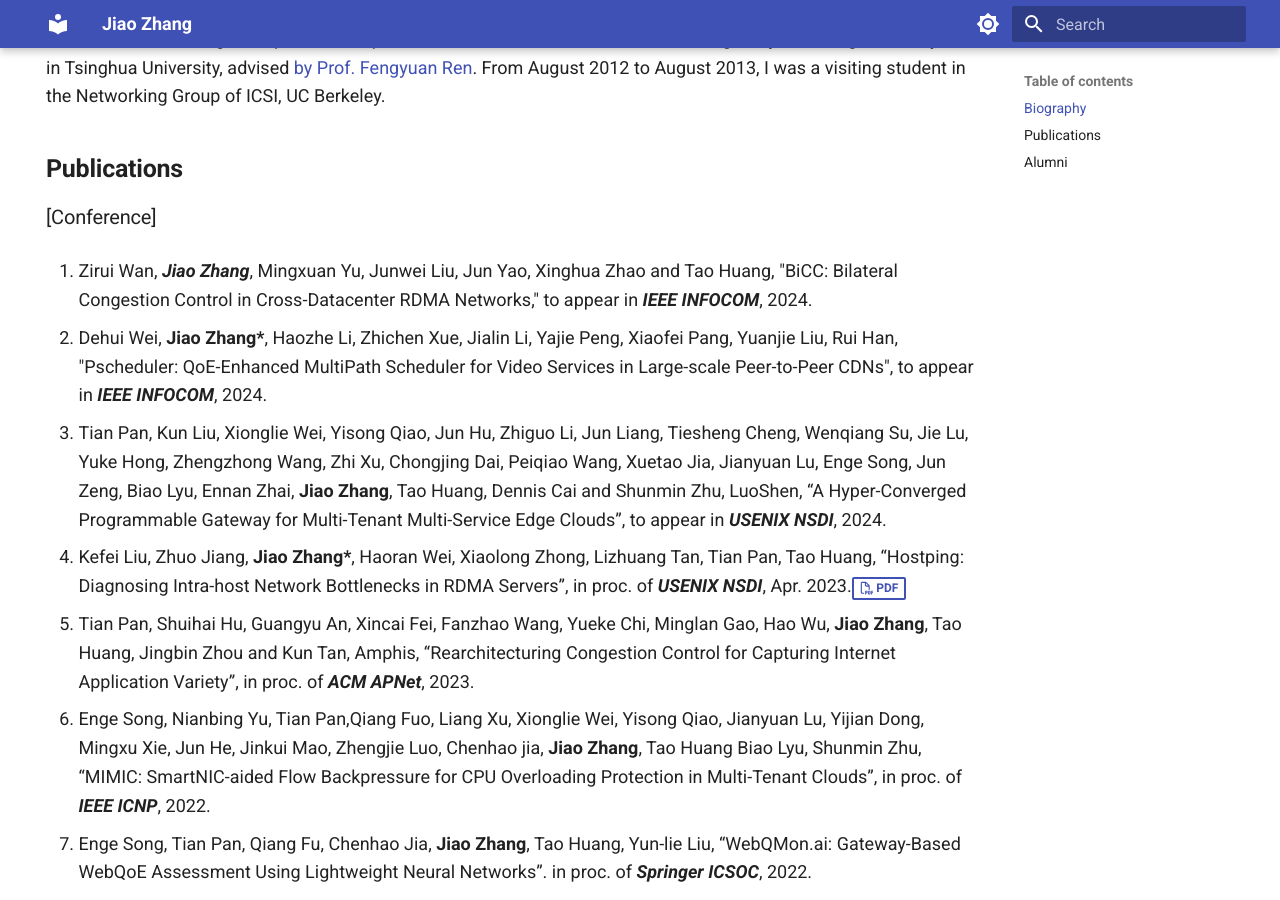
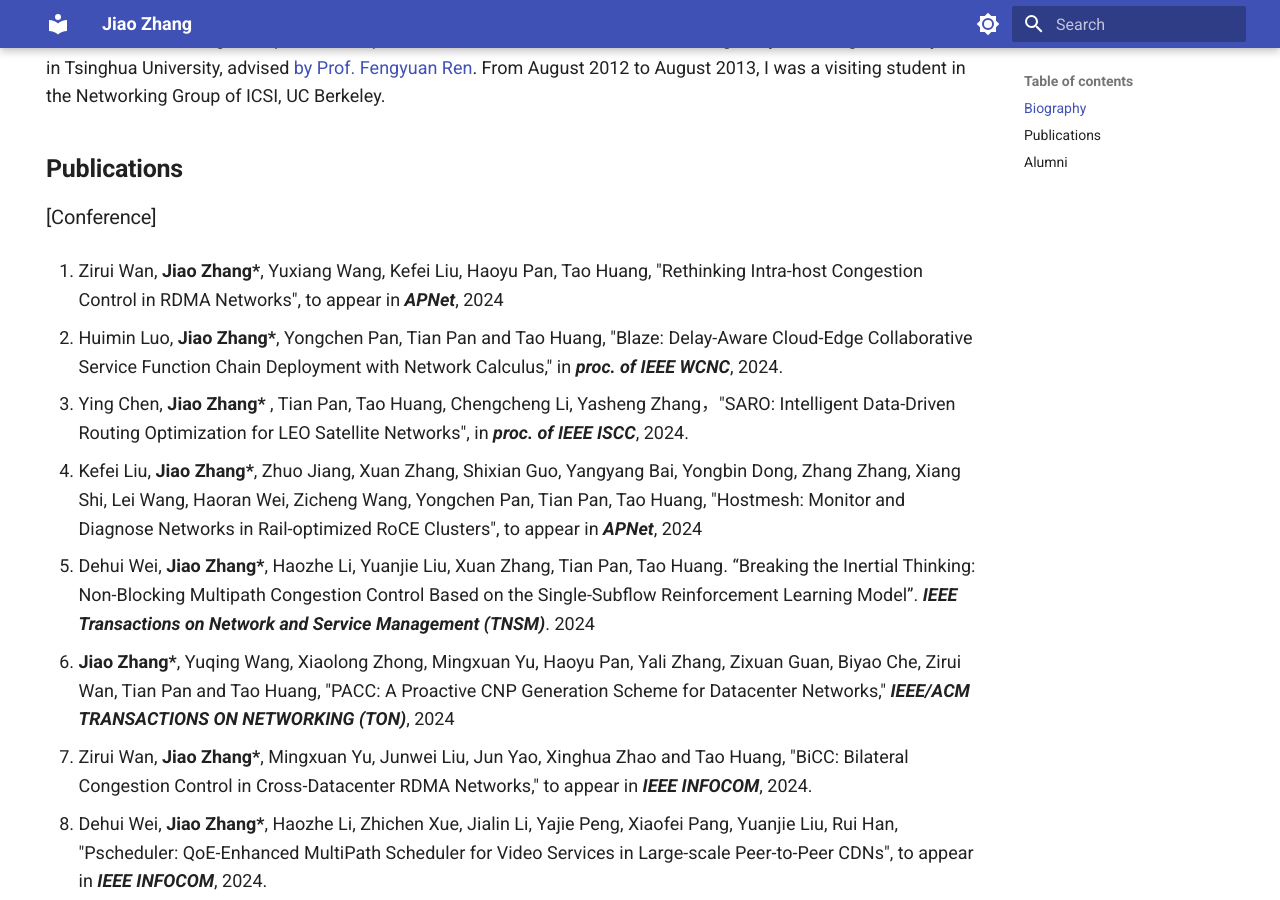
Before and after one commit to HaoHaoXueXiHxy/test, an MkDocs documentation site: the page built from docs/index.md, in a window 1280 px wide and 900 px high, scrolled down 498 px. Built offline with MkDocs 1.6.1 and Material for MkDocs 9.7.7, drawn with Linux system fonts in a browser that asks for light colours.

Commit message:
添加了6篇

```diff
--- a/docs/index.md
+++ b/docs/index.md
@@ -21,85 +21,97 @@ I am now a Professor at the School of Information and Communication Engineering,
 ### [Conference]
 <font size=4>
 
-1.     Zirui Wan, __*Jiao Zhang*__, Mingxuan Yu, Junwei Liu, Jun Yao, Xinghua Zhao and Tao Huang, "BiCC: Bilateral Congestion Control in Cross-Datacenter RDMA Networks," to appear in ___IEEE INFOCOM___, 2024.
+1.     Zirui Wan, __Jiao Zhang*__, Yuxiang Wang, Kefei Liu, Haoyu Pan, Tao Huang, "Rethinking Intra-host Congestion Control in RDMA Networks", to appear in ___APNet___, 2024
 
-2.     Dehui Wei, __Jiao Zhang*__, Haozhe Li, Zhichen Xue, Jialin Li, Yajie Peng, Xiaofei Pang, Yuanjie Liu, Rui Han, "Pscheduler: QoE-Enhanced MultiPath Scheduler for Video Services in Large-scale Peer-to-Peer CDNs", to appear in ___IEEE INFOCOM___, 2024.
+2.     Huimin Luo, __Jiao Zhang*__, Yongchen Pan, Tian Pan  and Tao Huang, "Blaze: Delay-Aware Cloud-Edge Collaborative Service Function Chain Deployment with Network Calculus," in ___proc. of IEEE WCNC___, 2024.
 
-3.     Tian Pan, Kun Liu, Xionglie Wei, Yisong Qiao, Jun Hu, Zhiguo Li, Jun Liang, Tiesheng Cheng, Wenqiang Su, Jie Lu, Yuke Hong, Zhengzhong Wang, Zhi Xu, Chongjing Dai, Peiqiao Wang, Xuetao Jia, Jianyuan Lu, Enge Song, Jun Zeng, Biao Lyu, Ennan Zhai, __Jiao Zhang__, Tao Huang, Dennis Cai and Shunmin Zhu, LuoShen, “A Hyper-Converged Programmable Gateway for Multi-Tenant Multi-Service Edge Clouds”, to appear in ___USENIX NSDI___, 2024.
+3.     Ying Chen, __Jiao Zhang*__ , Tian Pan, Tao Huang, Chengcheng Li, Yasheng Zhang，"SARO: Intelligent Data-Driven Routing Optimization for LEO Satellite Networks", in ___proc. of IEEE ISCC___, 2024.
 
-4.     Kefei Liu, Zhuo Jiang, __Jiao Zhang*__, Haoran Wei, Xiaolong Zhong, Lizhuang Tan, Tian Pan, Tao Huang, “Hostping: Diagnosing Intra-host Network Bottlenecks in RDMA Servers”, in proc. of ___USENIX NSDI___, Apr. 2023.[:fontawesome-regular-file-pdf: PDF](https://jiao-bupt.github.io/papers/Hostping_NSDI.pdf){.md-button}
+4.     Kefei Liu, __Jiao Zhang*__, Zhuo Jiang, Xuan Zhang, Shixian Guo, Yangyang Bai, Yongbin Dong, Zhang Zhang, Xiang Shi, Lei Wang, Haoran Wei, Zicheng Wang, Yongchen Pan, Tian Pan, Tao Huang, "Hostmesh: Monitor and Diagnose Networks in Rail-optimized RoCE Clusters", to appear in ___APNet___, 2024
 
-5.     Tian Pan, Shuihai Hu, Guangyu An, Xincai Fei, Fanzhao Wang, Yueke Chi, Minglan Gao, Hao Wu, __Jiao Zhang__, Tao Huang, Jingbin Zhou and Kun Tan, Amphis, “Rearchitecturing Congestion Control for Capturing Internet Application Variety”, in proc. of ___ACM APNet___, 2023.
+5.     Dehui Wei, __Jiao Zhang*__, Haozhe Li, Yuanjie Liu, Xuan Zhang, Tian Pan, Tao Huang. “Breaking the Inertial Thinking: Non-Blocking Multipath Congestion Control Based on the Single-Subflow Reinforcement Learning Model”. ___IEEE Transactions on Network and Service Management (TNSM)___. 2024
 
-6.     Enge Song, Nianbing Yu, Tian Pan,Qiang Fuo, Liang Xu, Xionglie Wei, Yisong Qiao, Jianyuan Lu, Yijian Dong, Mingxu Xie, Jun He, Jinkui Mao, Zhengjie Luo, Chenhao jia, __Jiao Zhang__, Tao Huang Biao Lyu, Shunmin Zhu, “MIMIC: SmartNIC-aided Flow Backpressure for CPU Overloading Protection in Multi-Tenant Clouds”, in proc. of ___IEEE ICNP___, 2022.
+6.     __Jiao Zhang*__, Yuqing Wang, Xiaolong Zhong, Mingxuan Yu, Haoyu Pan, Yali Zhang, Zixuan Guan, Biyao Che, Zirui Wan, Tian Pan and Tao Huang, "PACC: A Proactive CNP Generation Scheme for Datacenter Networks," ___IEEE/ACM TRANSACTIONS ON NETWORKING (TON)___, 2024
 
-7.     Enge Song, Tian Pan, Qiang Fu, Chenhao Jia, __Jiao Zhang__, Tao Huang, Yun-lie Liu, “WebQMon.ai: Gateway-Based WebQoE Assessment Using Lightweight Neural Networks”. in proc. of ___Springer ICSOC___, 2022.
+7.     Zirui Wan, __Jiao Zhang*__, Mingxuan Yu, Junwei Liu, Jun Yao, Xinghua Zhao and Tao Huang, "BiCC: Bilateral Congestion Control in Cross-Datacenter RDMA Networks," to appear in ___IEEE INFOCOM___, 2024.
 
-8.     Xiaolong Zhong, __Jiao Zhang*__, Yali Zhang, Zixuan Guan, Zirui Wan, “PACC: Proactive and Accurate Congestion Feedback for RDMA Congestion Control”, in proc. of ___IEEE INFOCOM___, 2022. [:fontawesome-regular-file-pdf: PDF](https://jiao-bupt.github.io/papers/2022_PACC_INFOCOM.pdf){.md-button}
+8.     Dehui Wei, __Jiao Zhang*__, Haozhe Li, Zhichen Xue, Jialin Li, Yajie Peng, Xiaofei Pang, Yuanjie Liu, Rui Han, "Pscheduler: QoE-Enhanced MultiPath Scheduler for Video Services in Large-scale Peer-to-Peer CDNs", to appear in ___IEEE INFOCOM___, 2024.
 
-9.     __Jiao Zhang__, Shi Jiaming, Zhong Xiaolong, Wan Zirui, Tian Yu, Pan Tian, Huang Tao, “Receiver-Driven RDMA Congestion Control by Differentiating Congestion Types in Datacenter Networks”. In proc. of ___IEEE ICNP___, 2021.
+9.     Tian Pan, Kun Liu, Xionglie Wei, Yisong Qiao, Jun Hu, Zhiguo Li, Jun Liang, Tiesheng Cheng, Wenqiang Su, Jie Lu, Yuke Hong, Zhengzhong Wang, Zhi Xu, Chongjing Dai, Peiqiao Wang, Xuetao Jia, Jianyuan Lu, Enge Song, Jun Zeng, Biao Lyu, Ennan Zhai, __Jiao Zhang__, Tao Huang, Dennis Cai and Shunmin Zhu, LuoShen, “A Hyper-Converged Programmable Gateway for Multi-Tenant Multi-Service Edge Clouds”, to appear in ___USENIX NSDI___, 2024.
 
-10.  __Jiao Zhang__, Gao Yuxuan, Wen Shubo, Pan Tian, Huang Tao, “Loom: Switch-based Cloud Load Balancer with Compressed States”. In proc. of ___IEEE ICNP___, 2021.
+10.     Kefei Liu, Zhuo Jiang, __Jiao Zhang*__, Haoran Wei, Xiaolong Zhong, Lizhuang Tan, Tian Pan, Tao Huang, “Hostping: Diagnosing Intra-host Network Bottlenecks in RDMA Servers”, in proc. of ___USENIX NSDI___, Apr. 2023.[:fontawesome-regular-file-pdf: PDF](https://jiao-bupt.github.io/papers/Hostping_NSDI.pdf){.md-button}
 
-11.  Tian Pan, Nianbing Yu, Chenhao Jia, Jianwen Pi, Liang Xu, Yisong Qiao, Zhiguo Li, Kun Liu, Jie Lu, Jianyuan Lu, Enge Song, __Jiao Zhang__, Tao Huang and Shunmin Zhu, Sailfish, “Accelerating Cloud-Scale Multi-Tenant Multi-Service Gateways with Programmable Switches”, in proc. of ___ACM SIGCOMM___, 2021.
+11.     Tian Pan, Shuihai Hu, Guangyu An, Xincai Fei, Fanzhao Wang, Yueke Chi, Minglan Gao, Hao Wu, __Jiao Zhang__, Tao Huang, Jingbin Zhou and Kun Tan, Amphis, “Rearchitecturing Congestion Control for Capturing Internet Application Variety”, in proc. of ___ACM APNet___, 2023.
 
-12.  Pan T, Lin X, Song H, Song E, Bian Z, Li H, __Jiao Zhang__, Li F, Huang T, Jia C, Liu B, “INT-probe: Lightweight In-band Network-Wide Telemetry with Stationary Probes”. In proc. of ___IEEE ICDCS___, 2021.
+12.     Enge Song, Nianbing Yu, Tian Pan,Qiang Fuo, Liang Xu, Xionglie Wei, Yisong Qiao, Jianyuan Lu, Yijian Dong, Mingxu Xie, Jun He, Jinkui Mao, Zhengjie Luo, Chenhao jia, __Jiao Zhang__, Tao Huang Biao Lyu, Shunmin Zhu, “MIMIC: SmartNIC-aided Flow Backpressure for CPU Overloading Protection in Multi-Tenant Clouds”, in proc. of ___IEEE ICNP___, 2022.
 
-13.  __Jiao Zhang__, Yali Zhang, Zixuan Guan, Zirui Wan, Yinben Xia, Tian Pan, Tao Huang, Dezhi Tang, Yun Lin, “HierCC: Hierarchical RDMA Congestion Control”, in proc. of ___ACM APNet___, 2021.
+13.     Enge Song, Tian Pan, Qiang Fu, Chenhao Jia, __Jiao Zhang__, Tao Huang, Yun-lie Liu, “WebQMon.ai: Gateway-Based WebQoE Assessment Using Lightweight Neural Networks”. in proc. of ___Springer ICSOC___, 2022.
 
-14.  Song, E., Pan, T., Jia, C., Cao, W., __Zhang, J.__, Huang, T. and Liu, Y., “INT-label: Lightweight In-band Network-Wide Telemetry via Interval-based Distributed Labelling”, in proc. of ___IEEE INFOCOM___, 2021.
+14.     Xiaolong Zhong, __Jiao Zhang*__, Yali Zhang, Zixuan Guan, Zirui Wan, “PACC: Proactive and Accurate Congestion Feedback for RDMA Congestion Control”, in proc. of ___IEEE INFOCOM___, 2022. [:fontawesome-regular-file-pdf: PDF](https://jiao-bupt.github.io/papers/2022_PACC_INFOCOM.pdf){.md-button}
 
-15.  Song, Enge, Tian Pan, Chenhao Jia, Wendi Cao, __Jiao Zhang__, Tao Huang, and Yunjie Liu, "Int-filter: Mitigating data collection overhead for high-resolution in-band network telemetry." In proc. of ___IEEE GLOBECOM___, 2020.
+15.     __Jiao Zhang__, Shi Jiaming, Zhong Xiaolong, Wan Zirui, Tian Yu, Pan Tian, Huang Tao, “Receiver-Driven RDMA Congestion Control by Differentiating Congestion Types in Datacenter Networks”. In proc. of ___IEEE ICNP___, 2021.
 
-16.  Wang Zenan, __Jiao Zhang__, Haoran Wei, et al. “Hieﬀ: Enabling Eﬀicient VNF Clusters by Coordinating VNF Scaling and Flow Scheduling”. In Proc. of ___IEEE IPCCC___，Nov. 2020.
+16.     __Jiao Zhang__, Gao Yuxuan, Wen Shubo, Pan Tian, Huang Tao, “Loom: Switch-based Cloud Load Balancer with Compressed States”. In proc. of ___IEEE ICNP___, 2021.
 
-17.  Qian Li, __Jiao Zhang__, Tian Pan, Tao Huang, Yunjie Liu, “Data-driven Routing Optimization based on Programmable Data Plane”, in proc. of ___IEEE ICCCN___, 2020.
+17.  Tian Pan, Nianbing Yu, Chenhao Jia, Jianwen Pi, Liang Xu, Yisong Qiao, Zhiguo Li, Kun Liu, Jie Lu, Jianyuan Lu, Enge Song, __Jiao Zhang__, Tao Huang and Shunmin Zhu, Sailfish, “Accelerating Cloud-Scale Multi-Tenant Multi-Service Gateways with Programmable Switches”, in proc. of ___ACM SIGCOMM___, 2021.
 
-18.  Chengyuan Huang, __Jiao Zhang__, Tao Huang. “Objective-Oriented Resource Pooling in MPTCP: A Deep Reinforcement Learning Approach”, In Proc. of ___IEEE HotICN___, 2020.
+18.  Pan T, Lin X, Song H, Song E, Bian Z, Li H, __Jiao Zhang__, Li F, Huang T, Jia C, Liu B, “INT-probe: Lightweight In-band Network-Wide Telemetry with Stationary Probes”. In proc. of ___IEEE ICDCS___, 2021.
 
-19.  Kefei Liu, __Jiao Zhang__, Dehui Wei, Kai Zhang, Tao Huang. “PLB: Adaptive Partial Congestion-aware Load Balancing for Datacenter Networks”. In Proc. of ___IEEE GLOBECOM___，2020.
+19.  __Jiao Zhang__, Yali Zhang, Zixuan Guan, Zirui Wan, Yinben Xia, Tian Pan, Tao Huang, Dezhi Tang, Yun Lin, “HierCC: Hierarchical RDMA Congestion Control”, in proc. of ___ACM APNet___, 2021.
 
-20.  Hua Chai, __Jiao Zhang__, Jiaming Shi, Zenan Wang, Tao Huang, “A Parallel Placement Approach for Service Function Chain Using Deep Reinforcement Learning”, in proc. of ___IEEE ICCC___, 2019.
+20.  Song, E., Pan, T., Jia, C., Cao, W., __Zhang, J.__, Huang, T. and Liu, Y., “INT-label: Lightweight In-band Network-Wide Telemetry via Interval-based Distributed Labelling”, in proc. of ___IEEE INFOCOM___, 2021.
 
-21.  Pan T, Lin X, __Zhang J__, Li H, Lv J, Huang T, Liu B, Zhang B, “Nb-cache: non-blocking in-network caching for high-speed content routers”. In proc. of ___IEEE/ACM IWQoS___, 2019.
+21.  Song, Enge, Tian Pan, Chenhao Jia, Wendi Cao, __Jiao Zhang__, Tao Huang, and Yunjie Liu, "Int-filter: Mitigating data collection overhead for high-resolution in-band network telemetry." In proc. of ___IEEE GLOBECOM___, 2020.
 
-22.  Tian Pan, Enge Song, Zizheng Bian, Xingchen Lin, Xiaoyu Peng, __Jiao Zhang__, Tao Huang, Bin Liu, Yunjie Liu, “INT-path: Towards Optimal Path Planning for In-band Network-Wide Telemetry”, in proc. of ___IEEE INFOCOM___, 2019.
+22.  Wang Zenan, __Jiao Zhang__, Haoran Wei, et al. “Hieﬀ: Enabling Eﬀicient VNF Clusters by Coordinating VNF Scaling and Flow Scheduling”. In Proc. of ___IEEE IPCCC___，Nov. 2020.
 
-23. __Jiao Zhang__, Zenan Wang, Chunyi Peng, Linquan Zhang, Tao Huang, Yunjie Liu, “RABA: Resource-Aware Backup Allocation For A Chain of Virtual Network Functions”, in proc. of ___IEEE INFOCOM___, 2019.
+23.  Qian Li, __Jiao Zhang__, Tian Pan, Tao Huang, Yunjie Liu, “Data-driven Routing Optimization based on Programmable Data Plane”, in proc. of ___IEEE ICCCN___, 2020.
 
-24.  Ziwei Zhang, __Jiao Zhang__, Tao Huang, “The Reliability Mapping Monitoring Method of Network Function Virtualization”, in proc. of IEEE ICCC, 2018.
+24.  Chengyuan Huang, __Jiao Zhang__, Tao Huang. “Objective-Oriented Resource Pooling in MPTCP: A Deep Reinforcement Learning Approach”, In Proc. of ___IEEE HotICN___, 2020.
 
-25.  Ningning Ma, __Jiao Zhang__, Tao Huang, “A Model Based on Genetic Algorithm for Service Chain Resource Allocation in NFV”, in proc. of ___IEEE ICCCC___, 2018.
+25.  Kefei Liu, __Jiao Zhang__, Dehui Wei, Kai Zhang, Tao Huang. “PLB: Adaptive Partial Congestion-aware Load Balancing for Datacenter Networks”. In Proc. of ___IEEE GLOBECOM___，2020.
 
-26.  Zenan Wang, __Jiao Zhang__, Tao Huang, Yunjie Liu, “A Clustering-based Approach for Virtual Network Function Mapping and Assigning”, in proc. of ___IEEE/ACM IWQoS (Work-in-Progress)___, 2017.
+26.  Hua Chai, __Jiao Zhang__, Jiaming Shi, Zenan Wang, Tao Huang, “A Parallel Placement Approach for Service Function Chain Using Deep Reinforcement Learning”, in proc. of ___IEEE ICCC___, 2019.
 
-27.  Shuo Wang, __Jiao Zhang__, Tao Huang, Tian Pan, Jiang Liu, Yunjie Liu, Jin Li, Feng Li, “Skipping Congestion-links for Coflow Scheduling”, in proc. of ___IEEE/ACM IWQoS___, Spain, 2017.
+27.  Pan T, Lin X, __Zhang J__, Li H, Lv J, Huang T, Liu B, Zhang B, “Nb-cache: non-blocking in-network caching for high-speed content routers”. In proc. of ___IEEE/ACM IWQoS___, 2019.
 
-28.  Shuo Wang, __Jiao Zhang__, Tao Huang, Tian Pan, Jiang Liu, Yunjie Liu, “Adaptively Adjusting ECN Marking Thresholds for Datacenter Networks”, in proc. of ___IEEE ICNP (poster)___, Oct. 2017.
+28.  Tian Pan, Enge Song, Zizheng Bian, Xingchen Lin, Xiaoyu Peng, __Jiao Zhang__, Tao Huang, Bin Liu, Yunjie Liu, “INT-path: Towards Optimal Path Planning for In-band Network-Wide Telemetry”, in proc. of ___IEEE INFOCOM___, 2019.
 
-29.  Shuo Wang, __Jiao Zhang__, Tao Huang, Tian Pan, Jiang Liu, Yunjie Liu，”Leveraging Multiple Coflow Attributes for Information-Agnostic Coflow Scheduling”, in proc. of ___IEEE ICC___, France, 2017.
+29. __Jiao Zhang__, Zenan Wang, Chunyi Peng, Linquan Zhang, Tao Huang, Yunjie Liu, “RABA: Resource-Aware Backup Allocation For A Chain of Virtual Network Functions”, in proc. of ___IEEE INFOCOM___, 2019.
 
-30.  Keqiang He, Weite Qin, Qiwei Zhang, Wenfei Wu, Junjie Yang, Tian Pan, Chengchen Hu, __Jiao Zhang__, Brent Stephens, Aditya Akella, Ying Zhang, "Low Latency Software Rate Limiters for Cloud Networks." In Proc. of ___ACM APNet___, 2017.
+30.  Ziwei Zhang, __Jiao Zhang__, Tao Huang, “The Reliability Mapping Monitoring Method of Network Function Virtualization”, in proc. of IEEE ICCC, 2018.
 
-31.  __Jiao Zhang__, Fengyuan Ren, Ran Shu, Peng Cheng, “TFC: Token Flow Control in Data Center Networks ”, in proc. of ___ACM EuroSys___, Apr. 2016, London, UK.
+31.  Ningning Ma, __Jiao Zhang__, Tao Huang, “A Model Based on Genetic Algorithm for Service Chain Resource Allocation in NFV”, in proc. of ___IEEE ICCCC___, 2018.
 
-32.  Tian Pan, Tao Huang, Jiang Liu, __Jiao Zhang__, Fan Yang, Shufang Li, and Yunjie Liu, “Fast Content Store Lookup Using Locality-Aware Skip List in Content-Centric Networks” in proc. of ___IEEE INFOCOM (Workshop)___, Apr. 2016.
+32.  Zenan Wang, __Jiao Zhang__, Tao Huang, Yunjie Liu, “A Clustering-based Approach for Virtual Network Function Mapping and Assigning”, in proc. of ___IEEE/ACM IWQoS (Work-in-Progress)___, 2017.
 
-33.  __Jiao Zhang__, “Deadline-Aware Bandwidth Sharing by Allocating Switch Buffer in Data Center Networks”, in Proc. of ___IEEE INFOCOM___, Apr. 2016.
+33.  Shuo Wang, __Jiao Zhang__, Tao Huang, Tian Pan, Jiang Liu, Yunjie Liu, Jin Li, Feng Li, “Skipping Congestion-links for Coflow Scheduling”, in proc. of ___IEEE/ACM IWQoS___, Spain, 2017.
 
-34.  __Jiao Zhang__, Fengyuan Ren, Chuang Lin. “Delay Guaranteed Live Migration of Virtual Machines”, in Proc. of ___IEEE INFOCOM___, 2014.
+34.  Shuo Wang, __Jiao Zhang__, Tao Huang, Tian Pan, Jiang Liu, Yunjie Liu, “Adaptively Adjusting ECN Marking Thresholds for Datacenter Networks”, in proc. of ___IEEE ICNP (poster)___, Oct. 2017.
 
-35.  Ran Shu, __Jiao Zhang__, Fengyuan Ren and Chuang Lin. “Analysing Convergence of Quantized Congestion Notification in Data Center Ethernet”, in Proc. of ___IEEE IWQoS___, Hongkong, China, May 2014.
+35.  Shuo Wang, __Jiao Zhang__, Tao Huang, Tian Pan, Jiang Liu, Yunjie Liu，”Leveraging Multiple Coflow Attributes for Information-Agnostic Coflow Scheduling”, in proc. of ___IEEE ICC___, France, 2017.
 
-36.  __Jiao Zhang__, Fengyuan Ren, Chuang Lin, “Modeling and Understanding TCP Incast in Data Center Networks”, in Proc. of ___IEEE INFOCOM___, 2011.
+36.  Keqiang He, Weite Qin, Qiwei Zhang, Wenfei Wu, Junjie Yang, Tian Pan, Chengchen Hu, __Jiao Zhang__, Brent Stephens, Aditya Akella, Ying Zhang, "Low Latency Software Rate Limiters for Cloud Networks." In Proc. of ___ACM APNet___, 2017.
 
-37.  __Jiao Zhang__, Fengyuan Ren, Li Tang, Chuang Lin, “Taming TCP Incast Throughput Collapse in Data Center Networks”, in Proc. of ___IEEE ICNP___, Oct. 2013.
+37.  __Jiao Zhang__, Fengyuan Ren, Ran Shu, Peng Cheng, “TFC: Token Flow Control in Data Center Networks ”, in proc. of ___ACM EuroSys___, Apr. 2016, London, UK.
 
-38.  __Jiao Zhang__, Fengyuan Ren, Tao He, Chuang Lin. “Attribute-aware Data Aggregation Using Dynamic Routing in Wireless Sensor Networks”, in Proc. of ___IEEE WoWMoM___, 2010.
+38.  Tian Pan, Tao Huang, Jiang Liu, __Jiao Zhang__, Fan Yang, Shufang Li, and Yunjie Liu, “Fast Content Store Lookup Using Locality-Aware Skip List in Content-Centric Networks” in proc. of ___IEEE INFOCOM (Workshop)___, Apr. 2016.
 
-39.  __Jiao Zhang__, Qian Wu, Fengyuan Ren, Tao He, Chuang Lin. “Effective Data Aggregation Supported by Dynamic Routing in Wireless Sensor Networks”, in Proc. of ___IEEE ICC___, 2010.
+39.  __Jiao Zhang__, “Deadline-Aware Bandwidth Sharing by Allocating Switch Buffer in Data Center Networks”, in Proc. of ___IEEE INFOCOM___, Apr. 2016.
 
-40.  Hongkun Yang, Fengyuan Ren, Chuang Lin, __Jiao Zhang__. “Frequency-Domain Packet Scheduling for 3GPP LTE Uplink”. In Proc. of ___IEEE INFOCOM___, 2010.
+40.  __Jiao Zhang__, Fengyuan Ren, Chuang Lin. “Delay Guaranteed Live Migration of Virtual Machines”, in Proc. of ___IEEE INFOCOM___, 2014.
+
+41.  Ran Shu, __Jiao Zhang__, Fengyuan Ren and Chuang Lin. “Analysing Convergence of Quantized Congestion Notification in Data Center Ethernet”, in Proc. of ___IEEE IWQoS___, Hongkong, China, May 2014.
+
+42.  __Jiao Zhang__, Fengyuan Ren, Chuang Lin, “Modeling and Understanding TCP Incast in Data Center Networks”, in Proc. of ___IEEE INFOCOM___, 2011.
+
+43.  __Jiao Zhang__, Fengyuan Ren, Li Tang, Chuang Lin, “Taming TCP Incast Throughput Collapse in Data Center Networks”, in Proc. of ___IEEE ICNP___, Oct. 2013.
+
+44.  __Jiao Zhang__, Fengyuan Ren, Tao He, Chuang Lin. “Attribute-aware Data Aggregation Using Dynamic Routing in Wireless Sensor Networks”, in Proc. of ___IEEE WoWMoM___, 2010.
+
+45.  __Jiao Zhang__, Qian Wu, Fengyuan Ren, Tao He, Chuang Lin. “Effective Data Aggregation Supported by Dynamic Routing in Wireless Sensor Networks”, in Proc. of ___IEEE ICC___, 2010.
+
+46.  Hongkun Yang, Fengyuan Ren, Chuang Lin, __Jiao Zhang__. “Frequency-Domain Packet Scheduling for 3GPP LTE Uplink”. In Proc. of ___IEEE INFOCOM___, 2010.
 </font>
 
 ### [Journal]
```
Also changed, not shown: site/index.html, site/search/search_index.json, 1 other file.
